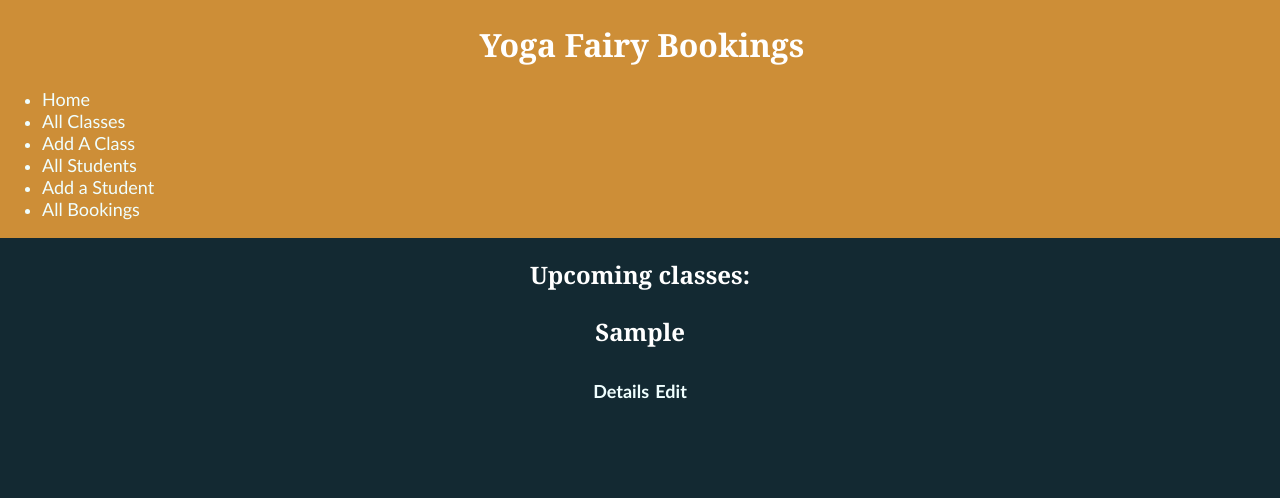
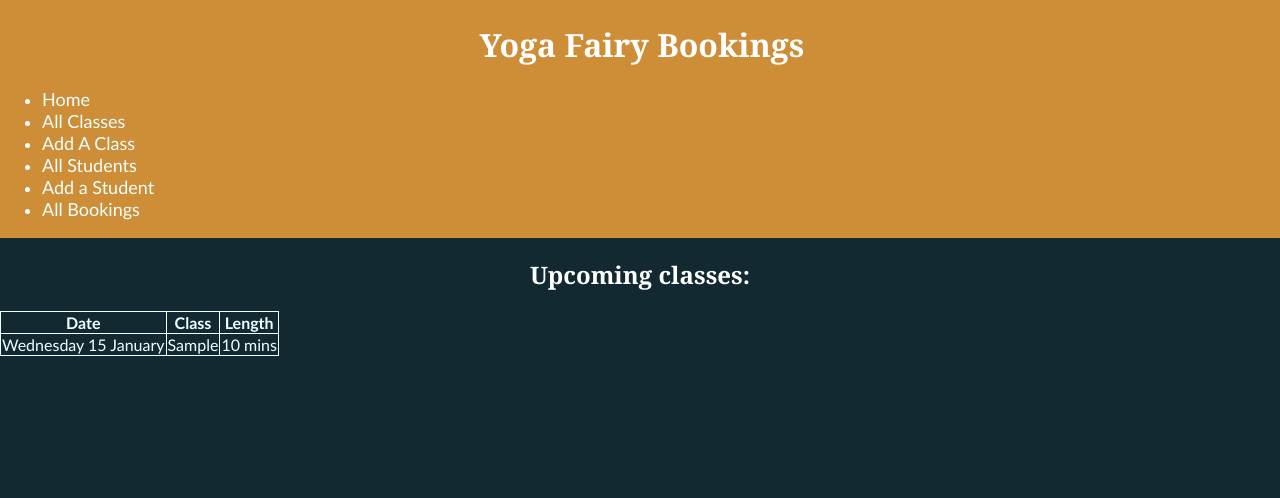
Before and after one commit to mhairilou/yoga_bookings, a Flask app: page /sessions in a window 1280 px wide. Shown: the top 498 px of the page. Run offline with Flask 2, Linux system fonts and the light colour scheme; a database or web service that is not in the repository returns one stand-in record (values such as "Sample title"); some libraries are stand-ins or nearby versions.

Commit message:
ordered classes by date, added css table

```diff
--- a/yoga_bookings_app/controllers/session_controller.py
+++ b/yoga_bookings_app/controllers/session_controller.py
@@ -8,6 +8,7 @@ session_blueprint = Blueprint("session", __name__)
 @session_blueprint.route("/sessions")
 def sessions():
     sessions = session_repository.select_all()
+    sessions = sorted(sessions, key=lambda d: d.date)
     return render_template("sessions/index.html", sessions=sessions)
 
 
@@ -30,7 +31,7 @@ def create_session():
     yoga_type = request.form["yoga_type"]
     duration = request.form["duration"]
     date = request.form["date"]
-    new_session = Session(yoga_type, duration)
+    new_session = Session(yoga_type, duration, date)
     session_repository.save(new_session)
     return redirect("/sessions")
 
@@ -47,7 +48,8 @@ def edit_session(id):
 def update_session(id):
     yoga_type = request.form["yoga_type"]
     duration = request.form["duration"]
-    session = Session(yoga_type, duration, id)
+    date = request.form["date"]
+    session = Session(yoga_type, duration, date, id)
     session_repository.update(session)
     return render_template("/sessions/show.html", session = session)
 
--- a/yoga_bookings_app/models/session.py
+++ b/yoga_bookings_app/models/session.py
@@ -1,7 +1,8 @@
+
 class Session:
 
-    def __init__(self, yoga_type, duration, time, id = None):
+    def __init__(self, yoga_type, duration, date, id = None):
         self.yoga_type = yoga_type
         self.duration = duration
-        self.time = time
+        self.date = date
         self.id = id
--- a/yoga_bookings_app/repositories/session_repository.py
+++ b/yoga_bookings_app/repositories/session_repository.py
@@ -4,8 +4,8 @@ from models.session import Session
 
 # SAVE
 def save(session):
-    sql = "INSERT INTO sessions (yoga_type, duration) VALUES (%s, %s) RETURNING id"
-    values = [session.yoga_type, session.duration]
+    sql = "INSERT INTO sessions (yoga_type, duration, date) VALUES (%s, %s, %s) RETURNING id"
+    values = [session.yoga_type, session.duration, session.date]
     results = run_sql(sql, values)
     id = results[0]['id']
     session.id = id
@@ -17,7 +17,7 @@ def select_all():
     sql = "SELECT * FROM sessions"
     results = run_sql(sql)
     for result in results:
-        session = Session(result["yoga_type"], result["duration"], result["id"])
+        session = Session(result["yoga_type"], result["duration"], result["date"], result["id"])
         sessions.append(session)
     return sessions
 
@@ -28,7 +28,7 @@ def select(id):
     results = run_sql(sql, values)
     if results:
         result = results[0]
-        session = Session(result["yoga_type"], result["duration"], result["id"])
+        session = Session(result["yoga_type"], result["duration"], result["date"], result["id"])
         return session
 
 # DELETE ALL
@@ -46,6 +46,6 @@ def delete(id):
 
 # UPDATE BY ID
 def update(session):
-    sql = "UPDATE sessions SET (yoga_type, duration) = (%s, %s) WHERE id = %s"
-    values = [session.yoga_type, session.duration, session.id]
+    sql = "UPDATE sessions SET (yoga_type, duration, date) = (%s, %s, %s) WHERE id = %s"
+    values = [session.yoga_type, session.duration, session.date, session.id]
     run_sql(sql, values)
--- a/yoga_bookings_app/static/style.css
+++ b/yoga_bookings_app/static/style.css
@@ -6,6 +6,14 @@
   /*body {
     background-image: url("https://m.media-amazon.com/images/I/913zwg7PzyL._AC_SL1500_.jpg");
   }*/
+
+
+  table, th, td {
+    border-collapse: collapse;
+    border: 1px solid;
+    width: auto;
+  }
+
 
   body {
     background-color: rgb(19, 41, 50);
--- a/yoga_bookings_app/templates/sessions/edit.html
+++ b/yoga_bookings_app/templates/sessions/edit.html
@@ -15,6 +15,10 @@
         <input type="text" id="yoga_type" name="yoga_type" value="{{ yoga_type }}">
     </div>
     <div>
+        <label for="date">Date</label>
+        <input type="date" id="date" name="date" value="{{ date }}">
+    </div>
+    <div>
         <label for="duration">Duration</label>
         <input type="number" id="duration" name="duration" value="{{ duration }}">
     </div>
--- a/yoga_bookings_app/templates/sessions/index.html
+++ b/yoga_bookings_app/templates/sessions/index.html
@@ -3,17 +3,23 @@
 
 <h2> Upcoming classes: </h2>
 
+<table>
+  <tr>
+    <th>Date</th>
+    <th>Class</th>
+    <th>Length</th>
+  </tr>
+
 {% for session in sessions %}
 
-<section>
-    <h3>{{ session.yoga_type }} </h3>
-    <h3>
-        <a href="/sessions/{{ session.id }}">Details</a>
-        <a href="/sessions/{{ session.id }}/edit">Edit</a>
-    </h3>
-
-</section>
+  <tr>
+    <td>{{ session.date.strftime("%A %d %B")}}</td>
+    <td>{{ session.yoga_type }}</td>
+    <td>{{ session.duration }} mins</td>
+  </tr>
 
 {% endfor %}
 
+</table>
+
 {% endblock %}
--- a/yoga_bookings_app/templates/sessions/new.html
+++ b/yoga_bookings_app/templates/sessions/new.html
@@ -11,6 +11,8 @@
         <input type="text" name="yoga_type" id="yoga_type">
         <label for="duration">Duration</label>
         <input type="number" name="duration" id="duration">
+        <label for="date">Date</label>
+        <input type="date" name="date" id="date">
         <input type="submit" class="submit-button" value="Add to schedule">
       </form>
     </div>
```
Also changed, not shown: yoga_bookings_app/console.py (+13 -12 lines).
